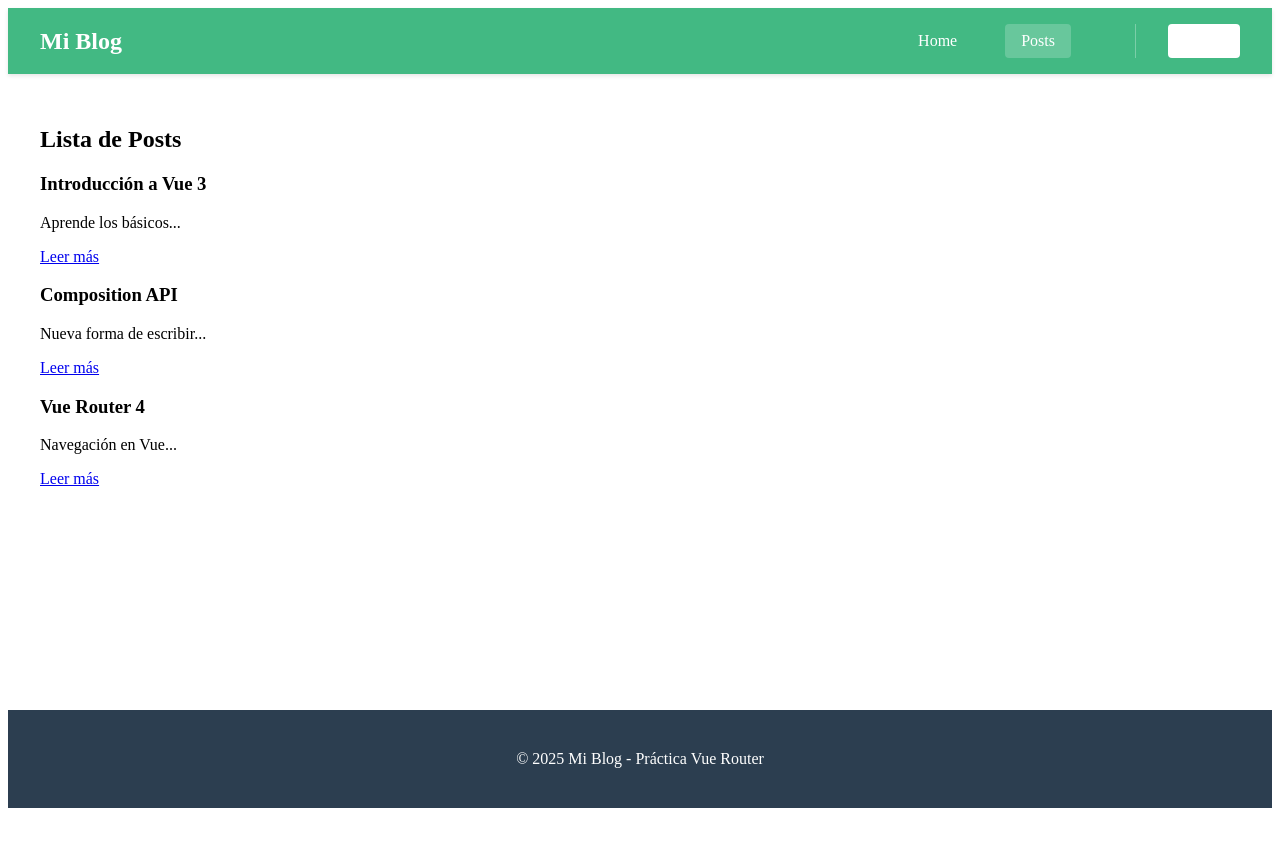
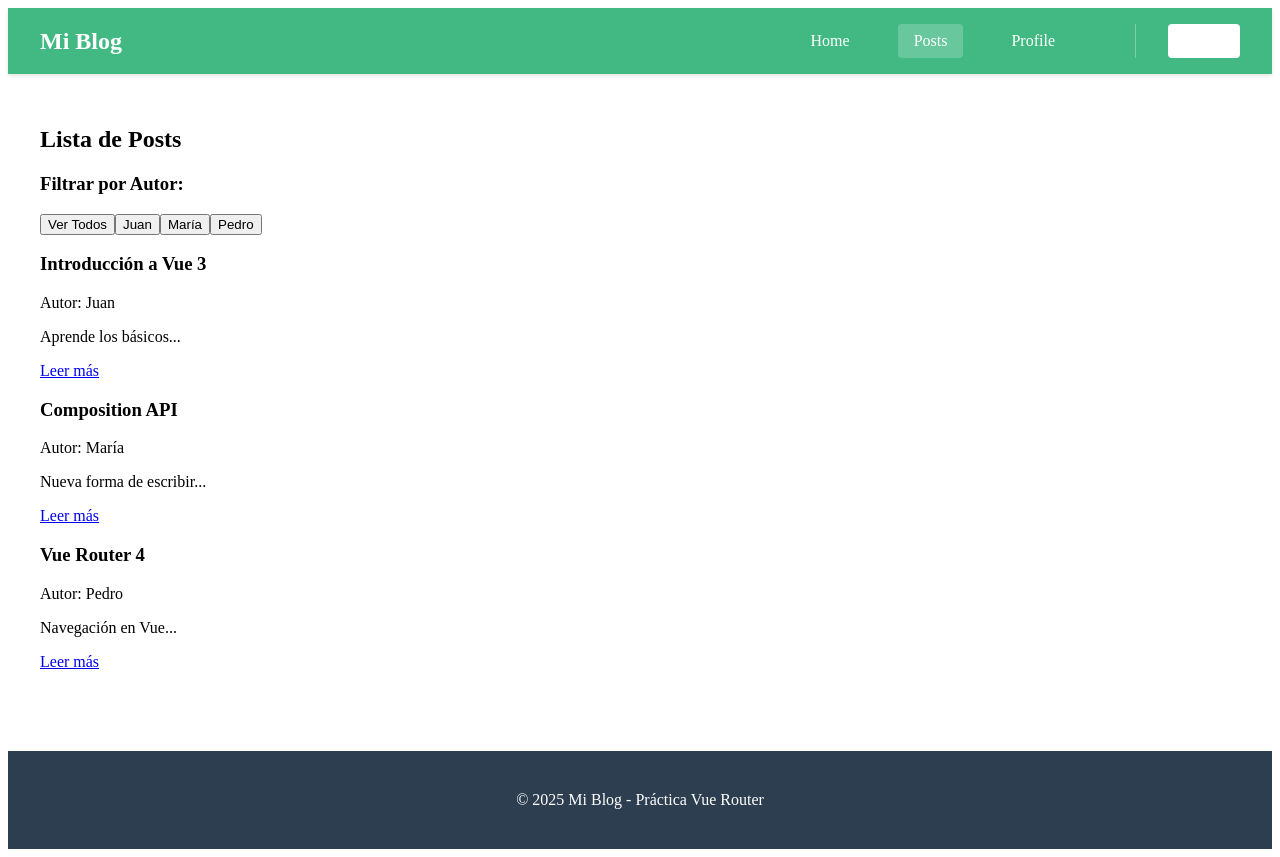
Before and after one commit to Avenger7225/safe-guard-routes, a Vue app: page /posts in a window 1280 px wide. Before the commit the page ends 816 px from the top, so only its background shows below. Built offline with nearby package versions, Linux system fonts and the light colour scheme.

Commit message:
ejercicios 1 a 3

```diff
--- a/src/App.vue
+++ b/src/App.vue
@@ -6,6 +6,7 @@
         <div class="nav-links">
           <router-link to="/">Home</router-link>
           <router-link to="/posts">Posts</router-link>
+          <router-link to="/profile">Profile</router-link>
           <router-link to="/dashboard" v-if="authStore.userRole === 'admin'">
             Dashboard
           </router-link>
--- a/src/router/index.js
+++ b/src/router/index.js
@@ -6,6 +6,9 @@ import PostList from '../views/PostList.vue'
 import PostDetail from '../views/PostDetail.vue'
 import Dashboard from '../views/Dashboard.vue'
 import NotFound from '../views/NotFound.vue'
+import Profile from '@/views/Profile.vue'
+import ProfileSettings from '@/views/ProfileSettings.vue'
+import ProfilePosts from '@/views/ProfilePosts.vue'
 
 const routes = [
   {
@@ -41,6 +44,21 @@ const routes = [
     meta: { requiresAuth: true },
     // Pasar el id como prop al componente
     props: true
+  },
+  {
+    path: '/profile',
+    name: 'profile',
+    component: Profile
+  },
+  {
+    path: '/profile-settings',
+    name: 'profile-settings',
+    component: ProfileSettings
+  },
+  {
+    path: '/profile-posts',
+    name: 'profile-posts',
+    component: ProfilePosts
   },
   {
     path: '/dashboard',
--- a/src/views/PostDetail.vue
+++ b/src/views/PostDetail.vue
@@ -12,9 +12,8 @@
 
 <script setup>
 import { ref, onMounted, watch } from 'vue'
-import { useRoute } from 'vue-router'
+import { onBeforeRouteLeave, useRoute } from 'vue-router'
 
-// Recibir el id como prop (configurado en router con props: true)
 const props = defineProps({
   id: {
     type: String,
@@ -37,8 +36,26 @@ const loadPost = () => {
   post.value = postsDB[props.id] || null
 }
 
+let entryTime = Date.now()
+
 onMounted(loadPost)
+watch(() => props.id, loadPost)
 
-//Watch para cuando cambie el parámetro de la ruta
-watch(() => props.id, loadPost)
+// Guard de Componente
+onBeforeRouteLeave((to, from, next) => {
+  const elapsedTime = (Date.now() - entryTime)
+  console.log('Tiempo transcurrido (ms):', elapsedTime)
+
+  // 5000 milisegundos = 5 segundos
+  if (elapsedTime < 5000){
+    const answer = window.confirm('Seguro de que quieres salir?')
+    if (answer){
+      next()
+    } else {
+      next(false)
+    }
+  } else {
+    next()
+  }
+})
 </script>
--- a/src/views/PostList.vue
+++ b/src/views/PostList.vue
@@ -1,22 +1,97 @@
 <template>
   <div class="post-list">
     <h2>Lista de Posts</h2>
-    <div v-for="post in posts" :key="post.id" class="post-card">
+
+    <div class="filters">
+      <h3>Filtrar por Autor:</h3>
+
+      <button @click="setAuthorFilter('')"
+              :class="{ active: !currentAuthorFilter }"
+              class="btn-filter">
+        Ver Todos
+      </button>
+
+      <button v-for="author in availableAuthors"
+              :key="author"
+              @click="setAuthorFilter(author)"
+              :class="{ active: currentAuthorFilter === author.toLowerCase() }"
+              class="btn-filter">
+        {{ author }}
+      </button>
+
+      <p v-if="currentAuthorFilter" class="active-filter">
+        Posts filtrados por: <strong>{{ currentAuthorFilter }}</strong>
+      </p>
+    </div>
+
+    <div v-for="post in filteredPosts" :key="post.id" class="post-card">
       <h3>{{ post.title }}</h3>
+      <p>Autor: {{ post.author }}</p>
       <p>{{ post.excerpt }}</p>
+
       <router-link :to="{ name: 'post-detail', params: { id: post.id } }">
         Leer más
       </router-link>
     </div>
+
+    <p v-if="filteredPosts.length === 0">No se encontraron posts del autor "{{ currentAuthorFilter }}".</p>
   </div>
 </template>
 
 <script setup>
-import { ref } from 'vue'
+import { ref, computed, watch, onMounted } from 'vue'
+import { useRouter, useRoute } from 'vue-router'
 
-const posts = ref([
-  { id: 1, title: 'Introducción a Vue 3', excerpt: 'Aprende los básicos...' },
-  { id: 2, title: 'Composition API', excerpt: 'Nueva forma de escribir...' },
-  { id: 3, title: 'Vue Router 4', excerpt: 'Navegación en Vue...' },
+const router = useRouter()
+const route = useRoute()
+
+// 1. Datos con los autores completos
+const allPosts = ref([
+  { id: 1, title: 'Introducción a Vue 3', excerpt: 'Aprende los básicos...', author: 'Juan' },
+  { id: 2, title: 'Composition API', excerpt: 'Nueva forma de escribir...', author: 'María' },
+  { id: 3, title: 'Vue Router 4', excerpt: 'Navegación en Vue...', author: 'Pedro' },
 ])
+
+// Autores disponibles para los botones de filtro
+const availableAuthors = ['Juan', 'María', 'Pedro']
+
+// 2. Estado reactivo para el filtro actual, basado en la URL
+const currentAuthorFilter = ref('')
+
+// Función para cambiar el filtro y actualizar la URL
+const setAuthorFilter = (authorName) => {
+  const query = {}
+
+  // Solo añade el parámetro 'author' si hay un nombre
+  if (authorName) {
+    query.author = authorName.toLowerCase()
+  }
+
+  // Navega a la misma ruta, pero con el nuevo query param
+  router.push({
+    query: query
+  })
+}
+
+// 3. Observar la URL (Query Params) para actualizar la lista
+const updateFilterFromRoute = () => {
+    // Lee el parámetro 'author' de la URL y lo guarda en el estado
+    currentAuthorFilter.value = route.query.author ? route.query.author.toLowerCase() : ''
+}
+
+// Inicializar y observar la ruta
+onMounted(updateFilterFromRoute)
+watch(() => route.query, updateFilterFromRoute)
+
+
+// 4. Lógica de filtrado para mostrar los posts
+const filteredPosts = computed(() => {
+    if (!currentAuthorFilter.value) {
+        return allPosts.value
+    }
+
+    return allPosts.value.filter(post =>
+        post.author.toLowerCase() === currentAuthorFilter.value
+    )
+})
 </script>
--- /dev/null
+++ b/src/views/Profile.vue
@@ -0,0 +1,39 @@
+<template>
+  <div>
+    <nav v-if="authStore.isAuthenticated">
+      <router-link to="/profile-settings">
+        Configuración
+      </router-link>
+      <router-link to="/profile-posts">
+        Mis Posts
+      </router-link>
+    </nav>
+
+    <h3 v-if="authStore.isAuthenticated">
+      Bienvenido, {{ authStore.user }}
+      <p>Aquí puedes ver un resumen de tu actividad reciente.</p>
+      <ul>
+        <li>Último inicio de sesión: Hoy</li>
+        <li>Rol actual: {{ authStore.userRole }}</li>
+        <li>Posts publicados: 4</li>
+        </ul>
+      <p>Usa la barra de navegación superior para acceder a tus Posts o Configuración.</p>
+    </h3>
+
+    <div v-else>
+      <p>Por favor, inicia sesión para ver tu perfil completo.</p>
+    </div>
+
+    <div v-if="authStore.isAuthenticated">
+      <router-view />
+    </div>
+  </div>
+</template>
+
+<script setup>
+import { useAuthStore } from '../stores/auth'
+import { useRouter } from 'vue-router'
+
+const authStore = useAuthStore()
+const router = useRouter()
+</script>
--- /dev/null
+++ b/src/views/ProfilePosts.vue
@@ -0,0 +1,15 @@
+<template>
+  <div>
+    <h3>Posts Publicados por {{ authStore.user }}</h3>
+    <div v-for="i in 2" :key="i">
+        <h4>Post de Ejemplo #{{ i }}</h4>
+        <p>Este es el contenido resumido de un post que has publicado.</p>
+    </div>
+    <p v-if="authStore.userRole === 'admin'">Como administrador, puedes ver todos los posts, pero aquí solo se listan los tuyos.</p>
+  </div>
+</template>
+
+<script setup>
+import { useAuthStore } from '../stores/auth'
+const authStore = useAuthStore()
+</script>
--- /dev/null
+++ b/src/views/ProfileSettings.vue
@@ -0,0 +1,6 @@
+<template>
+  <div>
+    <h3>Configuración de la Cuenta</h3>
+    <p>Ajusta tus preferencias personales y de seguridad aquí.</p>
+  </div>
+</template>
```
